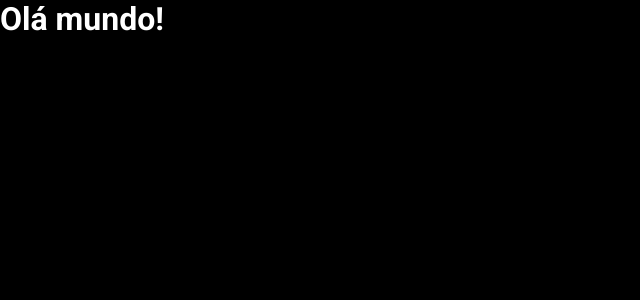
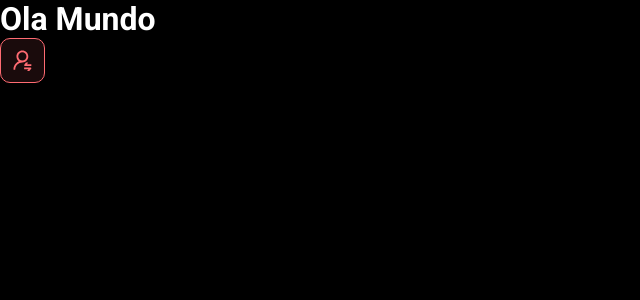
Before and after one commit to KEENNEEDYY/dsmeta, a React (Vite) app in the folder frontend/: page / in a window 1280 px wide. Shown: the top 300 px of the page, without its empty margins (0-640 px from the left). Built offline with nearby package versions, Linux system fonts and the light colour scheme.

Commit message:
First component

```diff
--- a/frontend/src/App.tsx
+++ b/frontend/src/App.tsx
@@ -1,6 +1,12 @@
+import NotificationButton from "./components/NotificationButton"
+
 function App() {
-  return(
-    <h1>Olá mundo!</h1>
+  return (
+    <>
+      <h1>Ola Mundo</h1>
+      <NotificationButton />
+    </>
+
   )
 }
 
--- /dev/null
+++ b/frontend/src/components/NotificationButton/index.tsx
@@ -0,0 +1,12 @@
+import icon from '../../assets/img/notification-icon.svg'
+import './styles.css'
+
+function NotificationButton() {
+    return (
+        <div className="dsmeta-red-btn">
+            <img src={icon} alt="Notificar" />
+        </div>
+    )
+}
+
+export default NotificationButton
--- /dev/null
+++ b/frontend/src/components/NotificationButton/styles.css
@@ -0,0 +1,15 @@
+.dsmeta-red-btn {
+    height: 45px;
+    width: 45px;
+    background: rgba(255, 107, 114, 0.1);
+    border: 1px solid #ff6b72;
+    border-radius: 10px;
+    display: flex;
+    align-items: center;
+    justify-content: center;
+    cursor: pointer;
+}
+
+.dsmeta-red-btn img {
+    width: 19px;
+}
--- a/frontend/src/index.css
+++ b/frontend/src/index.css
@@ -124,22 +124,6 @@
     justify-content: center;
 }
 
-.dsmeta-red-btn {
-  height: 45px;
-  width: 45px;
-  background: rgba(255, 107, 114, 0.1);
-  border: 1px solid #ff6b72;
-  border-radius: 10px;
-  display: flex;
-  align-items: center;
-  justify-content: center;
-  cursor: pointer;
-}
-
-.dsmeta-red-btn img {
-    width: 19px;
-}
-
 .show576 {
     display: none;
 }
```
Also changed, not shown: frontend/src/assets/img/notification-icon.svg (added).
